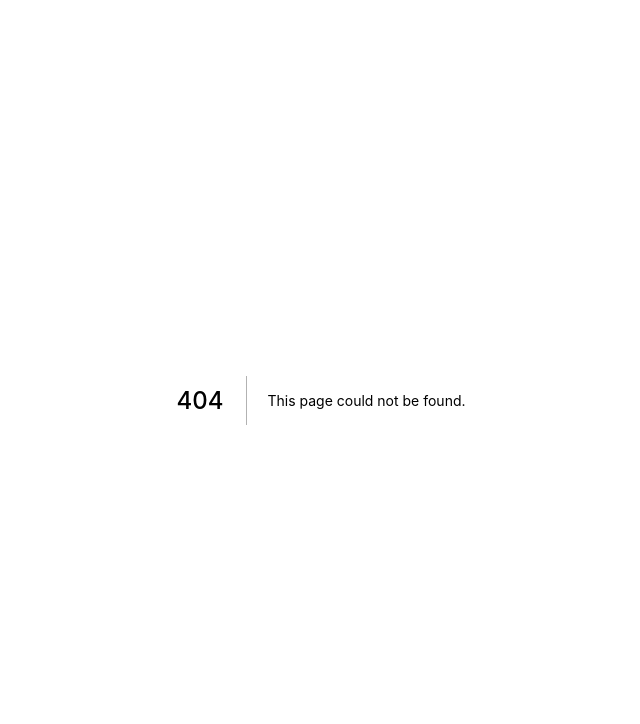
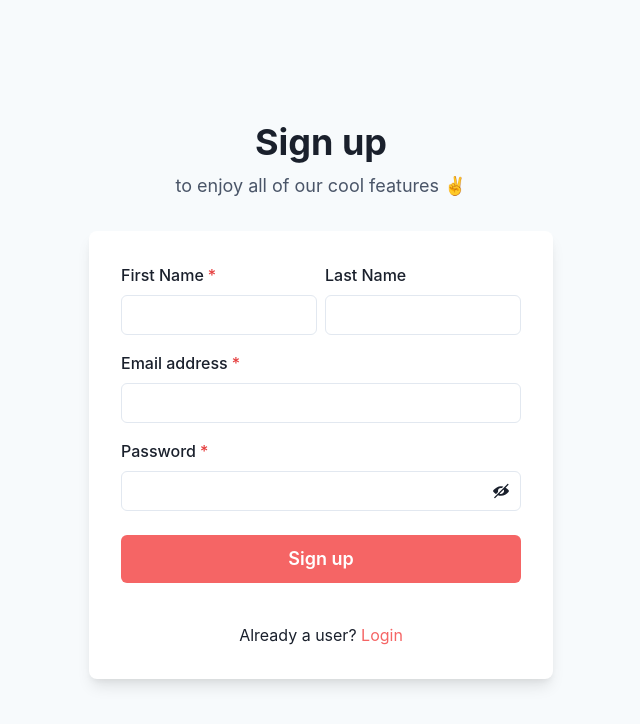
Before and after one commit to dcpeaden/rad-wod-nextjs, a Next.js app: page /sign-up in a window 1280 px wide. Before the commit this address had no page. Shown: the top 724 px of the page, without its empty margins (319-959 px from the left). Built offline with nearby package versions, Linux system fonts and the light colour scheme.

Commit message:
introduce routes and pages for sign in and up

```diff
--- a/components/templates/navbar.tsx
+++ b/components/templates/navbar.tsx
@@ -74,15 +74,17 @@
             fontSize={'sm'}
             fontWeight={400}
             variant={'link'}
-            href={'#'}>
+            href={'/sign-in'}>
             Sign In
           </Button>
           <Button
+            as={'a'}
             display={{ base: 'none', md: 'inline-flex' }}
             fontSize={'sm'}
             fontWeight={600}
             color={'white'}
             colorScheme={'red'}
+            href={'/sign-up'}
             bg={'red.400'}
             _hover={{
               bg: 'red.500',
--- /dev/null
+++ b/components/templates/sign-up-component.tsx
@@ -0,0 +1,101 @@
+import {
+  Flex,
+  Box,
+  FormControl,
+  FormLabel,
+  Input,
+  InputGroup,
+  HStack,
+  InputRightElement,
+  Stack,
+  Button,
+  Heading,
+  Text,
+  useColorModeValue,
+  Link,
+} from '@chakra-ui/react';
+import { useState } from 'react';
+import { ViewIcon, ViewOffIcon } from '@chakra-ui/icons';
+
+const SignUpComponent = () => {
+  const [showPassword, setShowPassword] = useState(false);
+
+  return (
+    <Flex
+      minH={'100vh'}
+      align={'center'}
+      justify={'center'}
+      bg={useColorModeValue('gray.50', 'gray.800')}>
+      <Stack spacing={8} mx={'auto'} maxW={'lg'} py={12} px={6}>
+        <Stack align={'center'}>
+          <Heading fontSize={'4xl'} textAlign={'center'}>
+            Sign up
+          </Heading>
+          <Text fontSize={'lg'} color={'gray.600'}>
+            to enjoy all of our cool features ✌️
+          </Text>
+        </Stack>
+        <Box
+          rounded={'lg'}
+          bg={useColorModeValue('white', 'gray.700')}
+          boxShadow={'lg'}
+          p={8}>
+          <Stack spacing={4}>
+            <HStack>
+              <Box>
+                <FormControl id="firstName" isRequired>
+                  <FormLabel>First Name</FormLabel>
+                  <Input type="text" />
+                </FormControl>
+              </Box>
+              <Box>
+                <FormControl id="lastName">
+                  <FormLabel>Last Name</FormLabel>
+                  <Input type="text" />
+                </FormControl>
+              </Box>
+            </HStack>
+            <FormControl id="email" isRequired>
+              <FormLabel>Email address</FormLabel>
+              <Input type="email" />
+            </FormControl>
+            <FormControl id="password" isRequired>
+              <FormLabel>Password</FormLabel>
+              <InputGroup>
+                <Input type={showPassword ? 'text' : 'password'} />
+                <InputRightElement h={'full'}>
+                  <Button
+                    variant={'ghost'}
+                    onClick={() =>
+                      setShowPassword((showPassword) => !showPassword)
+                    }>
+                    {showPassword ? <ViewIcon /> : <ViewOffIcon />}
+                  </Button>
+                </InputRightElement>
+              </InputGroup>
+            </FormControl>
+            <Stack spacing={10} pt={2}>
+              <Button
+                loadingText="Submitting"
+                size="lg"
+                bg={'red.400'}
+                color={'white'}
+                _hover={{
+                  bg: 'red.500',
+                }}>
+                Sign up
+              </Button>
+            </Stack>
+            <Stack pt={6}>
+              <Text align={'center'}>
+                Already a user? <Link color={'red.400'} href={'/sign-in'}>Login</Link>
+              </Text>
+            </Stack>
+          </Stack>
+        </Box>
+      </Stack>
+    </Flex>
+  );
+};
+
+export default SignUpComponent;
--- /dev/null
+++ b/pages/sign-up/index.tsx
@@ -0,0 +1,13 @@
+import { ChakraProvider } from "@chakra-ui/react";
+import { NextPage } from "next";
+import SignUpComponent from "../../components/templates/sign-up-component";
+
+const SignUpPageComponent: NextPage = () => {
+  return (
+    <ChakraProvider>
+      <SignUpComponent />
+    </ChakraProvider>
+  );
+};
+
+export default SignUpPageComponent;
--- a/pages/wod/index.tsx
+++ b/pages/wod/index.tsx
@@ -1,13 +1,13 @@
-import { Component } from "react";
+import { ChakraProvider } from "@chakra-ui/react";
 import Navbar from "../../components/templates/navbar";
 import TwoColWithImageComponent from "../../components/templates/two-columns-with-image";
 
 const WodLandingPage = () => {
   return (
-    <Component>
+    <ChakraProvider>
       <Navbar />
       <TwoColWithImageComponent />
-    </Component>
+    </ChakraProvider>
   );
 };
 
```
Also changed, not shown: components/templates/sign-in-component.tsx (added, +74 -0 lines), pages/sign-in/index.tsx (added, +13 -0 lines).
